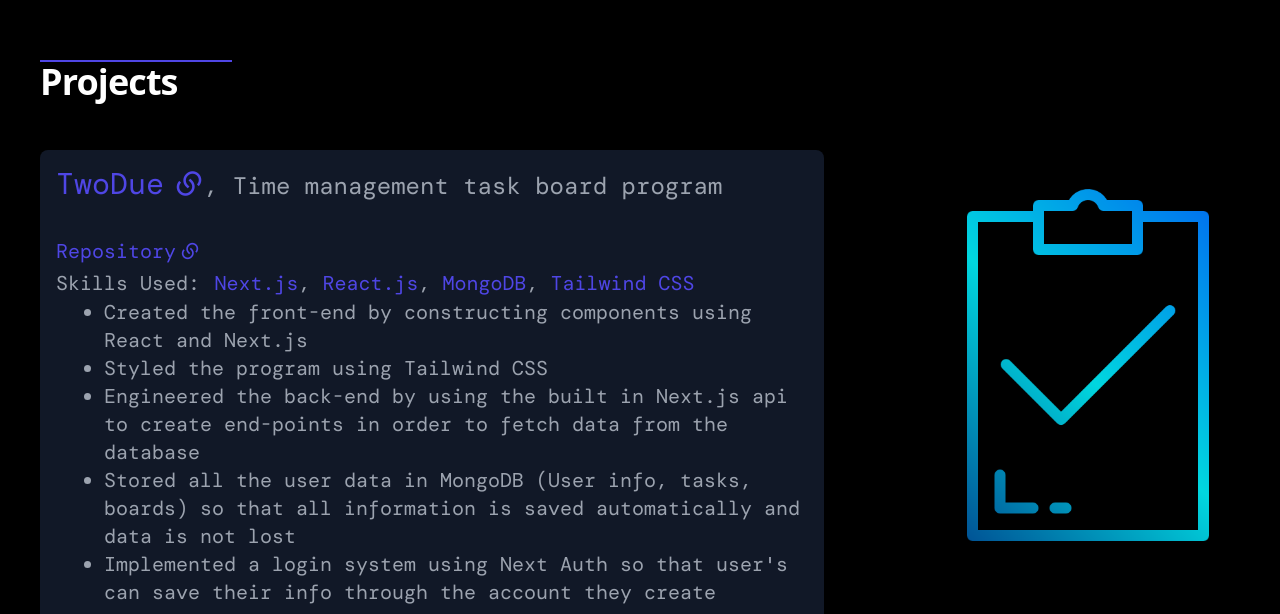
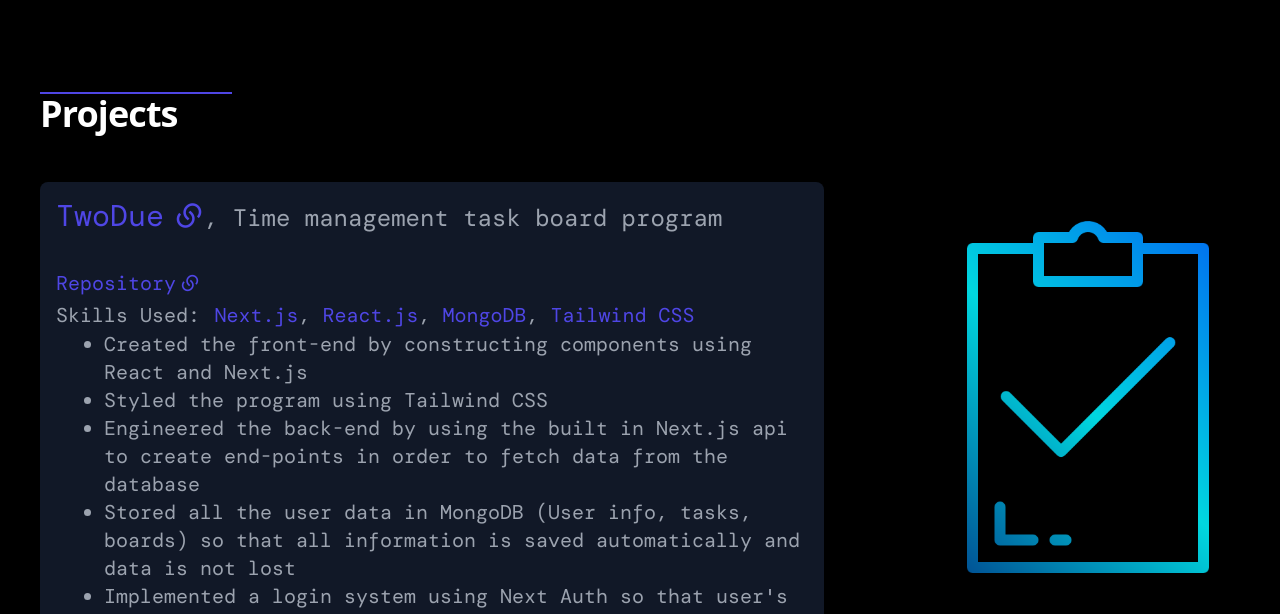
Before and after one commit to nickleduc91/MyWebsite, a Next.js app: page / in a window 1280 px wide. Shown: the part 5275-5889 px from the top of the page. Built offline with nearby package versions, Linux system fonts and the light colour scheme; a web font is replaced by a local one; what tailwindcss-bg-patterns would draw is missing.

Commit message:
Small spacing fix

```diff
--- a/components/projects.tsx
+++ b/components/projects.tsx
@@ -3,7 +3,7 @@
 
 const Projects = () => {
   return (
-    <section className="pt-24 bg-black pb-24 " id="projects">
+    <section className="pt-32 bg-black pb-24 " id="projects">
       <div className="md:grid md:grid-cols-3 items-center px-4 mx-auto max-w-screen-xl">
         <div className="items-center px-4 mx-auto max-w-screen-xl lg:px-6 col-span-2">
           <div className="font-light text-gray-800 sm:text-lg">
```
